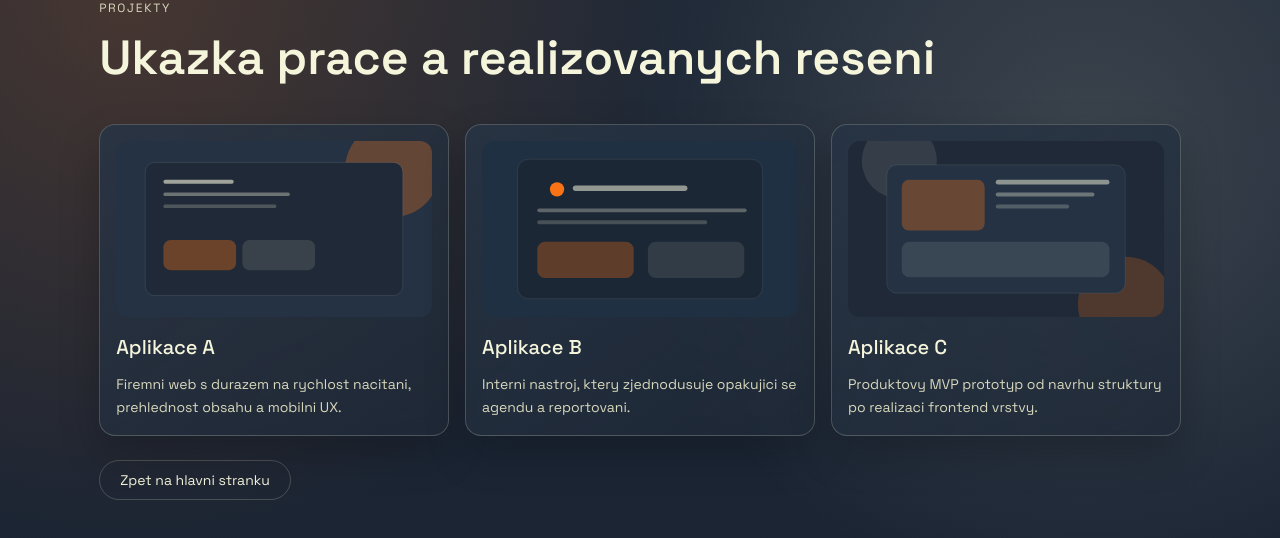
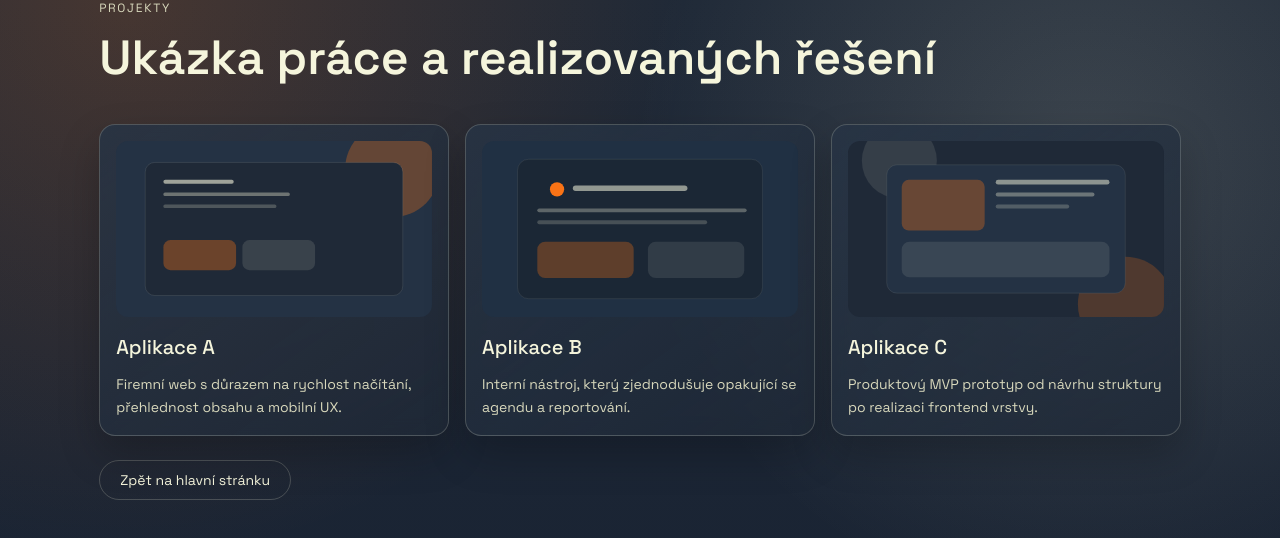
Before and after one commit to tlucekP/Web-test, a Next.js app: page /projekty in a window 1280 px wide. Shown: the top 538 px of the page. Built offline with nearby package versions, Linux system fonts and the light colour scheme; no server answers.

Commit message:
Fix Czech copy and make sitemap lastmod file-based

```diff
--- a/app/o-mne/page.tsx
+++ b/app/o-mne/page.tsx
@@ -47,13 +47,13 @@ export default function AboutPage() {
             href="/#kontakt"
             className="rounded-full bg-[var(--accent)] px-5 py-2.5 font-medium text-[#111827] transition hover:brightness-110"
           >
-            Napsat zpravu
+            Napsat zprávu
           </Link>
           <Link
             href="/"
             className="text-[#F5F5DC] underline-offset-4 transition hover:underline"
           >
-            Zpet na uvod
+            Zpět na úvod
           </Link>
         </div>
       </section>
--- a/app/projekty/page.tsx
+++ b/app/projekty/page.tsx
@@ -5,7 +5,7 @@ import Link from "next/link";
 export const metadata: Metadata = {
   title: "Projekty",
   description:
-    "Vybrane ukazky projektu se zamerenim na vykon, UX a cistou implementaci.",
+    "Vybrané ukázky projektů se zaměřením na výkon, UX a čistou implementaci.",
   alternates: {
     canonical: "/projekty",
   },
@@ -15,17 +15,17 @@ const projects = [
   {
     name: "Aplikace A",
     description:
-      "Firemni web s durazem na rychlost nacitani, prehlednost obsahu a mobilni UX.",
+      "Firemní web s důrazem na rychlost načítání, přehlednost obsahu a mobilní UX.",
   },
   {
     name: "Aplikace B",
     description:
-      "Interni nastroj, ktery zjednodusuje opakujici se agendu a reportovani.",
+      "Interní nástroj, který zjednodušuje opakující se agendu a reportování.",
   },
   {
     name: "Aplikace C",
     description:
-      "Produktovy MVP prototyp od navrhu struktury po realizaci frontend vrstvy.",
+      "Produktový MVP prototyp od návrhu struktury po realizaci frontend vrstvy.",
   },
 ];
 
@@ -37,7 +37,7 @@ export default function ProjectsPage() {
           Projekty
         </p>
         <h1 className="text-3xl font-semibold leading-tight md:text-5xl">
-          Ukazka prace a realizovanych reseni
+          Ukázka práce a realizovaných řešení
         </h1>
       </section>
 
@@ -46,7 +46,7 @@ export default function ProjectsPage() {
           <article key={project.name} className="glass-card fade-up rounded-2xl p-4">
             <Image
               src={`/project-${index + 1}.svg`}
-              alt={`Nahled projektu ${project.name}`}
+              alt={`Náhled projektu ${project.name}`}
               width={800}
               height={520}
               className="mb-4 h-44 w-full rounded-xl object-cover"
@@ -64,7 +64,7 @@ export default function ProjectsPage() {
           href="/"
           className="rounded-full border border-[var(--border-soft)] px-5 py-2.5 text-sm transition hover:bg-[var(--accent-soft)]"
         >
-          Zpet na hlavni stranku
+          Zpět na hlavní stránku
         </Link>
       </div>
     </main>
--- a/app/sitemap.ts
+++ b/app/sitemap.ts
@@ -1,25 +1,44 @@
+import { stat } from "node:fs/promises";
+import { join } from "node:path";
 import type { MetadataRoute } from "next";
 
 const siteUrl =
   process.env.NEXT_PUBLIC_SITE_URL ?? "https://web-test-two-lovat.vercel.app";
 
-export default function sitemap(): MetadataRoute.Sitemap {
+async function getLastModified(relativePath: string): Promise<Date> {
+  try {
+    const filePath = join(process.cwd(), relativePath);
+    const fileStat = await stat(filePath);
+    return fileStat.mtime;
+  } catch {
+    return new Date("2026-02-25T00:00:00.000Z");
+  }
+}
+
+export default async function sitemap(): Promise<MetadataRoute.Sitemap> {
+  const [homeLastModified, aboutLastModified, projectsLastModified] =
+    await Promise.all([
+      getLastModified("app/page.tsx"),
+      getLastModified("app/o-mne/page.tsx"),
+      getLastModified("app/projekty/page.tsx"),
+    ]);
+
   return [
     {
       url: `${siteUrl}/`,
-      lastModified: new Date(),
+      lastModified: homeLastModified,
       changeFrequency: "weekly",
       priority: 1,
     },
     {
       url: `${siteUrl}/o-mne`,
-      lastModified: new Date(),
+      lastModified: aboutLastModified,
       changeFrequency: "monthly",
       priority: 0.8,
     },
     {
       url: `${siteUrl}/projekty`,
-      lastModified: new Date(),
+      lastModified: projectsLastModified,
       changeFrequency: "weekly",
       priority: 0.9,
     },
```
